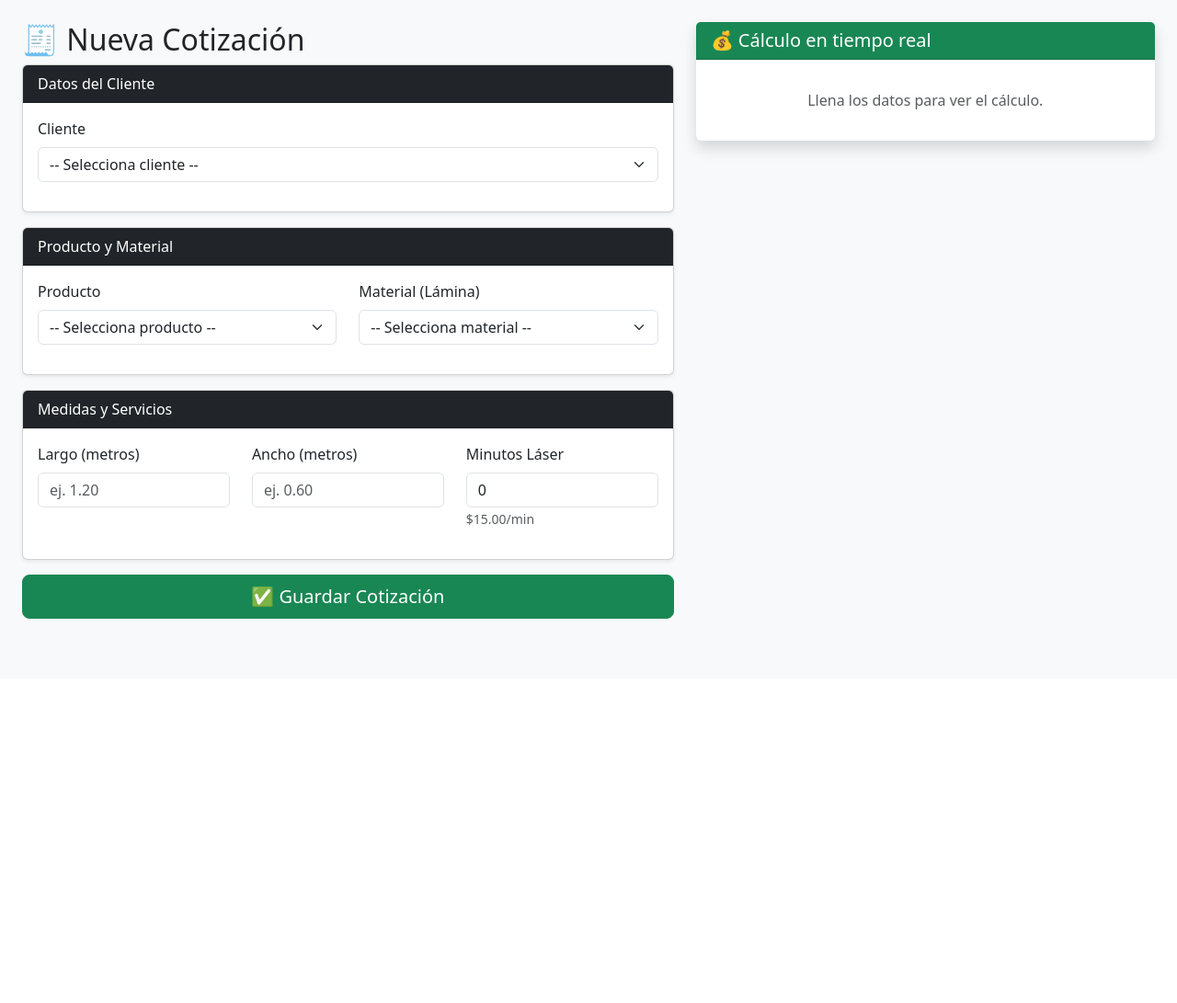
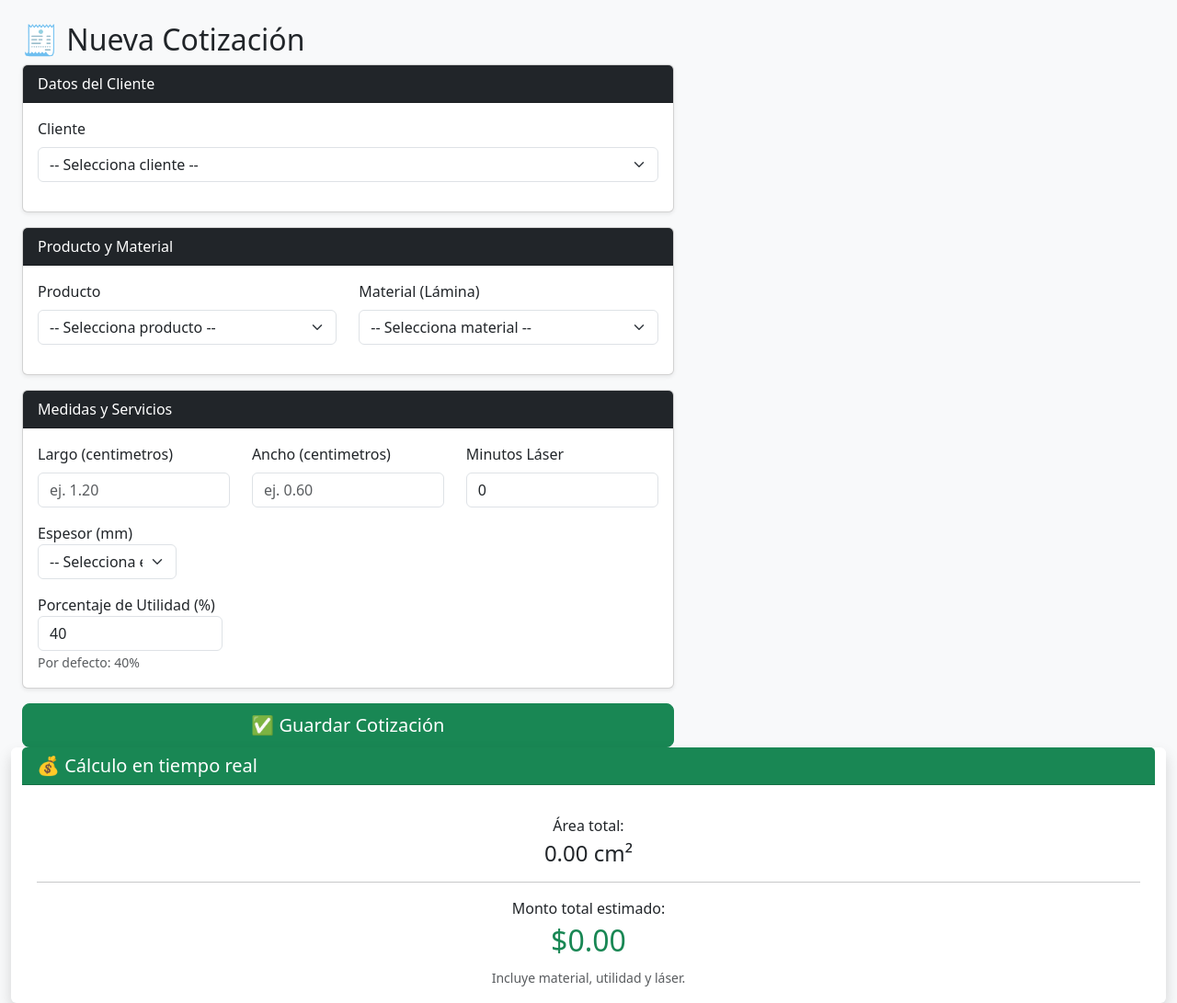
Before and after one commit to YonAnn99/Acrylitec, a Django app: page /cotizaciones/nueva/ in a window 1280 px wide. Shown: the part 62-1153 px from the top of the page at 92% size. Before the commit the page ends 735 px from the top, so only its background shows below. Run offline with Django 5.2, Linux system fonts and the light colour scheme; data comes from the database, SQL or seed files in the repository; data that the repository does not hold is empty.

Commit message:
Ajustes view cotizaciones

```diff
--- a/gestion/templates/gestion/cotizacion_form.html
+++ b/gestion/templates/gestion/cotizacion_form.html
@@ -54,12 +54,12 @@
                 <div class="card-header bg-dark text-white">Medidas y Servicios</div>
                 <div class="card-body row">
                     <div class="col-md-4 mb-3">
-                        <label class="form-label">Largo (metros)</label>
+                        <label class="form-label">Largo (centimetros)</label>
                         <input type="number" name="largo_pza" id="id_largo" step="0.01" min="0.01"
                                class="form-control" placeholder="ej. 1.20" required>
                     </div>
                     <div class="col-md-4 mb-3">
-                        <label class="form-label">Ancho (metros)</label>
+                        <label class="form-label">Ancho (centimetros)</label>
                         <input type="number" name="ancho_pza" id="id_ancho" step="0.01" min="0.01"
                                class="form-control" placeholder="ej. 0.60" required>
                     </div>
@@ -67,7 +67,25 @@
                         <label class="form-label">Minutos Láser</label>
                         <input type="number" name="minutos_lazer" id="id_laser" step="1" min="0" value="0"
                                class="form-control" placeholder="0">
-                        <small class="text-muted">$15.00/min</small>
+                        <small class="text-muted"></small>
+                    </div>
+                    <div class="col-md-3">
+                        <label>Espesor (mm)</label>
+                        <select name="espesor_mm" class="form-select" required>
+                            <option value="">-- Selecciona espesor --</option>
+                            {% for t in materiales_tabulador %}
+                                <option value="{{ t.espesor_mm }}" data-factor="{{ t.factor_costo }}">
+                                    {{ t.espesor_mm }} mm
+                                </option>
+                            {% endfor %}
+                        </select>
+                    </div>
+                    <div class="row mt-3">
+                        <div class="col-md-4">
+                            <label>Porcentaje de Utilidad (%)</label>
+                            <input type="number" name="porcentaje_utilidad" class="form-control" value="40" min="0">
+                            <small class="text-muted">Por defecto: 40%</small>
+                        </div>
                     </div>
                 </div>
             </div>
@@ -79,14 +97,18 @@
     </div>
 
     <!-- Panel de cálculo en tiempo real -->
-    <div class="col-md-5">
-        <div class="card shadow border-0 sticky-top" style="top:20px">
-            <div class="card-header bg-success text-white">
-                <h5 class="mb-0">💰 Cálculo en tiempo real</h5>
-            </div>
-            <div class="card-body" id="panelCalculo">
-                <p class="text-muted text-center mt-3">Llena los datos para ver el cálculo.</p>
-            </div>
+    <div class="card shadow border-0 sticky-top" style="top:20px">
+    <div class="card-header bg-success text-white">
+        <h5 class="mb-0">💰 Cálculo en tiempo real</h5>
+    </div>
+    <div class="card-body" id="panelCalculo">
+        <div class="text-center mt-3">
+            <p class="mb-1">Área total:</p>
+            <h4 id="display_area">0.00 cm²</h4>
+            <hr>
+            <p class="mb-1">Monto total estimado:</p>
+            <h2 class="text-success" id="display_total">$0.00</h2>
+            <small class="text-muted">Incluye material, utilidad y láser.</small>
         </div>
     </div>
 </div>
@@ -94,45 +116,49 @@
 <script>
 const TARIFA_LASER = 15.00;
 
-function calcular() {
-    const largo = parseFloat(document.getElementById('id_largo').value) || 0;
-    const ancho = parseFloat(document.getElementById('id_ancho').value) || 0;
-    const laser = parseInt(document.getElementById('id_laser').value) || 0;
-    const productoSel = document.getElementById('id_producto');
-    const utilidad = parseFloat(productoSel.options[productoSel.selectedIndex]?.dataset.utilidad) || 0;
+function calcularMontoRealTime() {
+    // 1. Capturar inputs
+    const largo = parseFloat(document.querySelector('input[name="largo_pza"]').value) || 0;
+    const ancho = parseFloat(document.querySelector('input[name="ancho_pza"]').value) || 0;
+    const minutosLaser = parseFloat(document.querySelector('input[name="minutos_lazer"]').value) || 0;
+    const utilidadPorcentaje = parseFloat(document.querySelector('input[name="porcentaje_utilidad"]').value) || 40;
 
-    if (largo <= 0 || ancho <= 0 || !productoSel.value) {
-        document.getElementById('panelCalculo').innerHTML =
-            '<p class="text-muted text-center mt-3">Llena los datos para ver el cálculo.</p>';
-        return;
-    }
+    // 2. Obtener el factor dinámico del select de espesores
+    const espesorSelect = document.getElementById('id_espesor');
+    const selectedOption = espesorSelect.options[espesorSelect.selectedIndex];
+    // Leemos el data-factor que pusimos en el HTML
+    const factor = selectedOption ? parseFloat(selectedOption.getAttribute('data-factor')) || 0 : 0;
 
-    // Factor de costo fijo por m² (puedes sincronizarlo con TabuladorCostos vía AJAX)
-    const FACTOR = 100.00;
+    // 3. Lógica de cálculo Acrylitec
+    const area = largo * ancho;
+    const costoMaterial = area * factor;
+    const utilidad = costoMaterial * (utilidadPorcentaje / 100);
+    const costoLaser = minutosLaser * 15.00; // Tarifa láser fija o de variable
 
-    const area = largo * ancho;
-    const costoMat = area * FACTOR;
-    const utilidadMonto = costoMat * (utilidad / 100);
-    const costoLaser = laser * TARIFA_LASER;
-    const total = costoMat + utilidadMonto + costoLaser;
+    const total = costoMaterial + utilidad + costoLaser;
 
-    document.getElementById('panelCalculo').innerHTML = `
-        <table class="table table-sm">
-            <tr><td>Área</td><td class="text-end">${area.toFixed(4)} m²</td></tr>
-            <tr><td>Costo material</td><td class="text-end">$${costoMat.toFixed(2)}</td></tr>
-            <tr><td>Utilidad (${utilidad}%)</td><td class="text-end">$${utilidadMonto.toFixed(2)}</td></tr>
-            <tr><td>Corte/Grabado láser</td><td class="text-end">$${costoLaser.toFixed(2)}</td></tr>
-            <tr class="table-success fw-bold">
-                <td>TOTAL</td>
-                <td class="text-end fs-5">$${total.toFixed(2)} MXN</td>
-            </tr>
-        </table>
-    `;
+    // 4. Inyectar resultados en el panel
+    document.getElementById('display_area').innerText = area.toLocaleString('es-MX', {minimumFractionDigits: 2}) + " cm²";
+    document.getElementById('display_total').innerText = "$" + total.toLocaleString('es-MX', {minimumFractionDigits: 2});
 }
 
-['id_largo','id_ancho','id_laser','id_producto'].forEach(id => {
-    document.getElementById(id)?.addEventListener('input', calcular);
-    document.getElementById(id)?.addEventListener('change', calcular);
+// Event Listeners: detectar cambios en cualquier campo
+const inputs = [
+    'input[name="largo_pza"]',
+    'input[name="ancho_pza"]',
+    'select[name="espesor_mm"]',
+    'input[name="minutos_lazer"]',
+    'input[name="porcentaje_utilidad"]'
+];
+
+inputs.forEach(selector => {
+    const el = document.querySelector(selector);
+    if(el) {
+        // 'input' detecta cambios al escribir, 'change' detecta cambios en select
+        el.addEventListener('input', calcularMontoRealTime);
+        el.addEventListener('change', calcularMontoRealTime);
+    }
 });
+
 </script>
 {% endblock %}
--- a/gestion/views.py
+++ b/gestion/views.py
@@ -606,6 +606,18 @@ def dashboard(request):
     })
 
 
+@login_required
+def nueva_cotizacion(request):
+    # ... tus otras consultas ...
+    materiales_tabulador = TabuladorCostos.objects.order_by('espesor_mm') # Para el nuevo select
+
+    return render(request, 'gestion/cotizacion_form.html', {
+        # ...
+        'materiales_tabulador': materiales_tabulador,
+        'tarifa_laser': _get_tarifa_laser(),
+    })
+
+
 # ─────────────────────────────────────────
 #  CONFIGURACIÓN DE PRECIOS
 # ─────────────────────────────────────────
```
